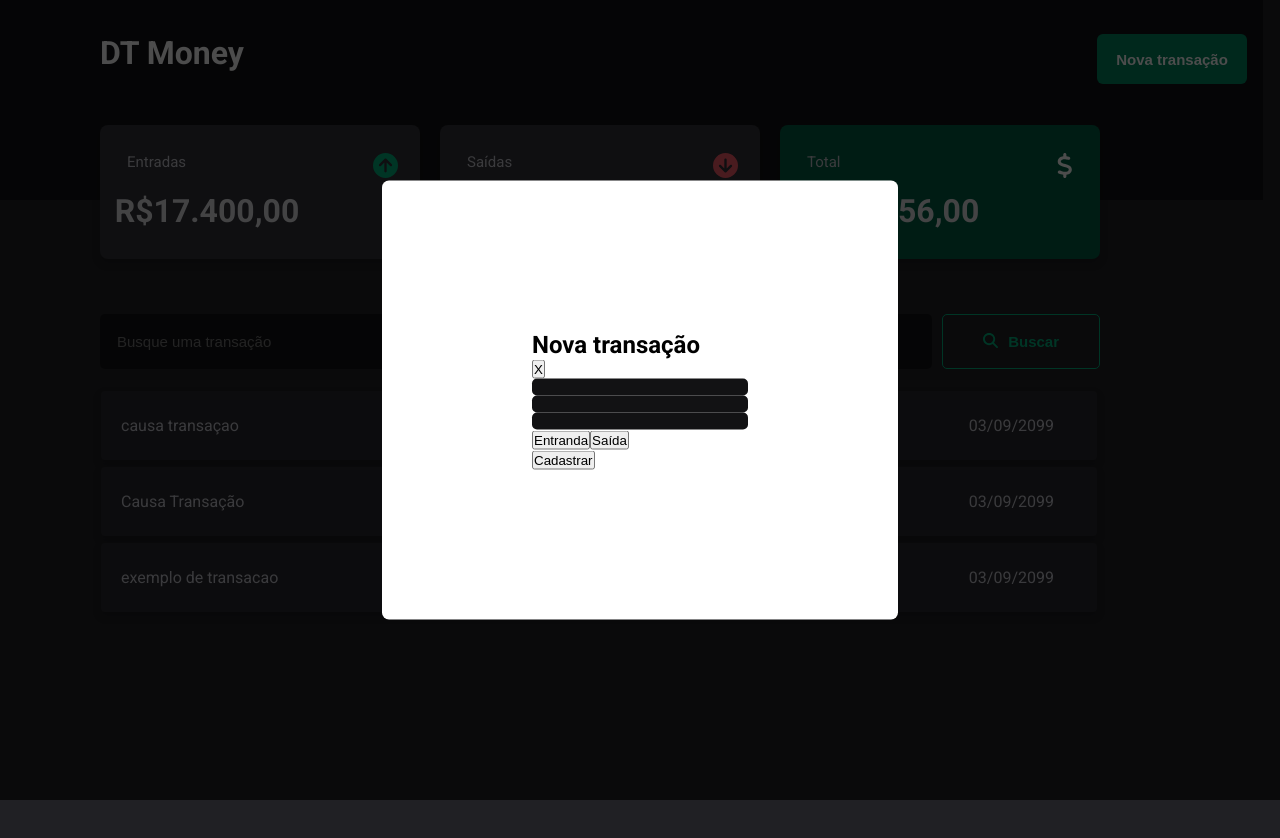
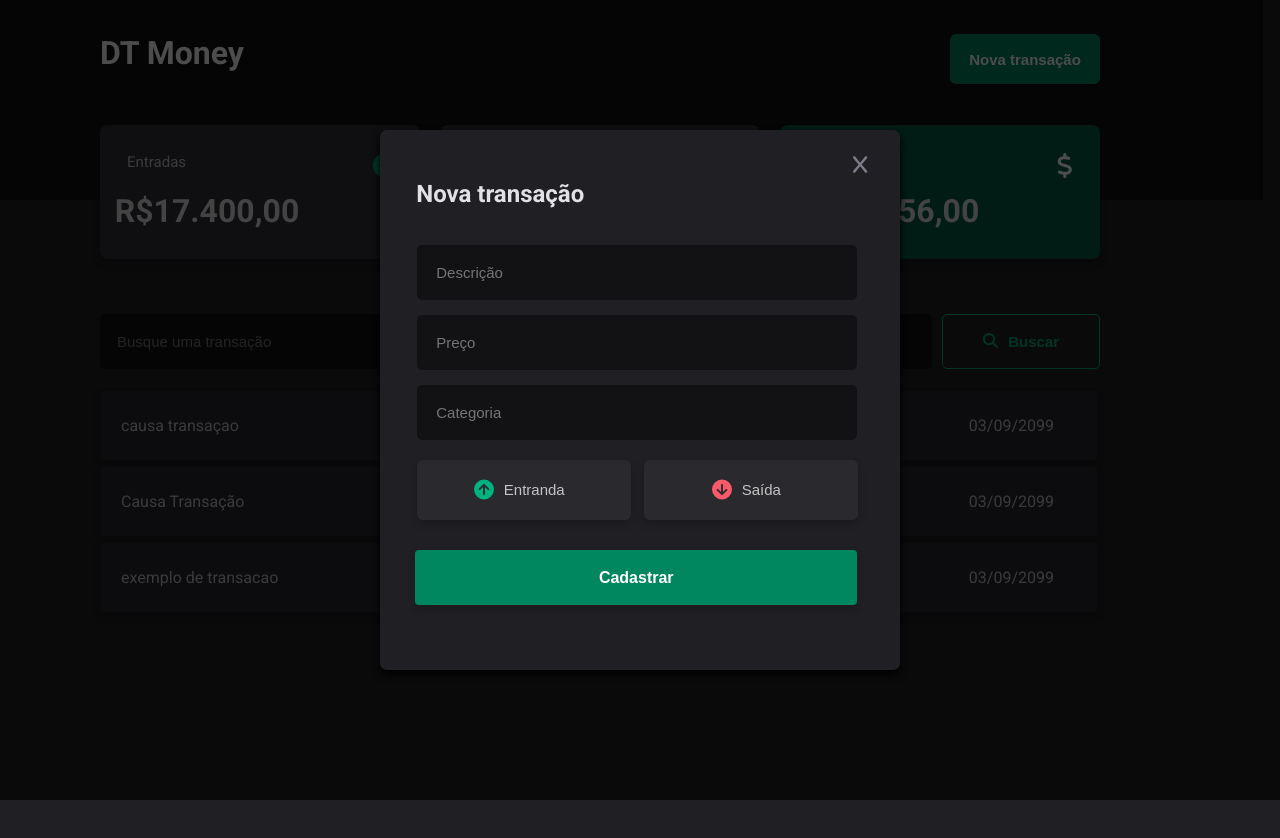
Before and after one commit to iTzGustavoRocha/projeto-dtmoney, a React (Vite) app: page / in a window 1280 px wide. Both pictures are taken after a click on the button "Nova transação". Shown: the top 838 px of the page. Built offline with nearby package versions, Linux system fonts and the light colour scheme.

Commit message:
estilizacao modal nova transaçao

```diff
--- a/src/DTMoney.css
+++ b/src/DTMoney.css
@@ -48,7 +48,7 @@ h1.DTMoney{
     margin-bottom: 34px;
     border-radius: 6px;
     border-style: none;
-    margin-right: 16px;
+    margin-right: 163px;
     font-weight: 600;
     font-size: 15px;
     justify-content: center;
@@ -205,7 +205,7 @@ h1.DTMoney{
 }
 
 
-form{
+.form{
 
     display: flex;
     height: 55px;
@@ -215,7 +215,7 @@ form{
     margin-top: -20px;
 
 }
-input{
+.barraPesquisaTransacao{
     display: flex;
     font-size: 15px;
     width: 100%;
--- a/src/DTMoney.jsx
+++ b/src/DTMoney.jsx
@@ -1,11 +1,13 @@
 import  { useState } from "react";
 import "./DTMoney.css";
 import Modal from './componets/modal';
+import "./componets/modal.css"
 import { FontAwesomeIcon } from "@fortawesome/react-fontawesome";
 import { faCircleArrowUp } from "@fortawesome/free-solid-svg-icons";
 import { faCircleArrowDown } from "@fortawesome/free-solid-svg-icons";
 import { faDollarSign } from "@fortawesome/free-solid-svg-icons";
 import { faMagnifyingGlass } from "@fortawesome/free-solid-svg-icons";
+
 
 
 
@@ -51,7 +53,7 @@ function DTMoney(){
                 </div>
             </div>
             <div>
-                <form >
+                <form className="form">
                     <input className="barraPesquisaTransacao" type="text" placeholder="Busque uma transação"/>
                     <button className="botaoBuscarTransacao" type="submit"><FontAwesomeIcon icon={faMagnifyingGlass}/> Buscar</button>
                 </form>
@@ -79,7 +81,7 @@ function DTMoney(){
                 </table>
                 <div>
 
-                    <Modal isOpen={openModal}/>
+                    <Modal isOpen={openModal} setModalOpen={() => setOpenModal(!openModal)}/>
                 </div>
 
 
--- /dev/null
+++ b/src/componets/modal.css
@@ -0,0 +1,178 @@
+.backgroundModal{
+    position: fixed;
+    top:0;
+    bottom:0;
+    left:0;
+    right:0;
+    background-color: rgb(0,0,0, 0.7);
+    z-index: 1000;
+
+}
+
+.modalStyle{
+    position: fixed;
+    top: 50%;
+    left: 50%;
+    width:520px;
+    height: 540px;
+    transform: translate(-50%,-50%);
+    padding: 150px;
+    background-color: #202024;
+    border-radius: 7px;
+    display: flex;
+    box-shadow: 0 4px 8px rgb(0, 0, 0, 1);
+
+
+}
+
+.tituloModal{
+    color: #e1e1e6;
+    position: relative;
+    top: -100px;
+    right: 148px;
+    height: 40px;
+    width: 300px;
+    white-space: nowrap;
+
+
+}
+
+.fecharModal{
+    background: none;
+    font-size: 19px;
+    border: none;
+    color: #7C7C8A;
+    position:relative;
+    bottom:135px;
+    left:313px;
+    height: 39px;
+    width: 35px;
+    padding: 10px;
+    border-radius: 7px;
+    text-align: center;
+    justify-content: center;
+
+}
+
+.fecharModal:hover{
+    cursor: pointer;
+    background: #121214;
+}
+
+.formModal{
+    display:inline-flexbox;
+    position: relative;
+    right: 315px;
+    bottom: 50px;
+    width: 440px;
+    border-radius: 7px;
+    height: 220px;
+
+
+}
+
+.inputModal{
+    display: flexbox;
+    font-size: 15px;
+    width: 100%;
+    background: #121214;
+    padding: 19px;
+    margin-top: 15px;
+    border: none;
+    border-style: none;
+    border-radius: 5px;
+}
+
+.botoesTipoTransacao{
+
+    display: flex;
+    justify-content: space-between;
+    position: relative;
+    right:755px;
+    top: 180px;
+    width: auto;
+    height: 40px;
+
+
+
+
+}
+
+.botaoEntradaModal{
+
+    width: 214px;
+    height: 60px;
+    margin-right: 13px;
+    padding-bottom: 10px;
+    border-radius: 6px;
+    font-weight:lighter;
+    font-size: 15px;
+    color: #c4c4c4;
+    text-align: center;
+    background: #29292e;
+    border: none;
+    box-shadow: 0 4px 8px rgb(0, 0, 0, 0.2);
+    justify-content: center;
+
+
+
+
+}
+
+.iconModal{
+    height: 25px;
+    position: relative;
+    top: 5px;
+    right: 10px;
+    width: 20px;
+
+    color: #00b37e;
+}
+
+.botaoSaidaModal{
+    width: 214px;
+    height: 60px;
+    margin-right: 13px;
+    border-radius: 6px;
+    padding-bottom: 10px;
+    font-weight:lighter;
+    font-size: 15px;
+    color: #c4c4c4;
+    text-align: center;
+    background: #29292e;
+    border: none;
+    box-shadow: 0 4px 8px rgb(0, 0, 0, 0.2);
+    justify-content: center;
+}
+
+.iconSaidaModal{
+    height: 25px;
+    position: relative;
+    top: 5px;
+    right: 10px;
+    width: 20px;
+    color: #f75a68;
+}
+
+.divButtonCadastrar{
+    display: flex;
+    position: relative;
+    right: 456px;
+    top: 90px;
+    width: 442px;
+    height: 55px;
+
+
+
+}
+
+.botaoCadastrarModal{
+    width: 100%;
+    background: #00875f;
+    border: none;
+    border-radius: 4px;
+    color: #ffffff;
+    font-weight:bolder;
+    font-size: 16px;
+    box-shadow: 0 4px 8px rgb(0, 0, 0, 0.2);
+}
--- a/src/componets/modal.jsx
+++ b/src/componets/modal.jsx
@@ -1,49 +1,38 @@
 import 'react'
+import { faX } from '@fortawesome/free-solid-svg-icons'
+import { FontAwesomeIcon } from '@fortawesome/react-fontawesome'
+import { faCircleArrowUp } from "@fortawesome/free-solid-svg-icons";
+import { faCircleArrowDown } from "@fortawesome/free-solid-svg-icons";
 
 
 
-
-const BACKGROUND_STYLE = {
-    position: 'fixed',
-    top:'0',
-    bottom:'0',
-    left:'0',
-    right:'0',
-    backgroundColor: 'rgb(0,0,0, 0.7)',
-    zIndex: '1000',
-}
-
-const MODAL_STYLE ={
-    position: 'fixed',
-    top: '50%',
-    left: '50%',
-    transform: 'translate(-50%,-50%)',
-    padding: '150px',
-    backgroundColor: '#fff',
-    borderRadius: '7px'
-
-}
-
-export default function Modal({isOpen}) {
+export default function Modal({isOpen, setModalOpen}) {
 
     if(isOpen){
         return (
-            <div style={BACKGROUND_STYLE}>
-                <div style={MODAL_STYLE}>
-                    <h2>Nova transação</h2>
-                    <button>X</button>
+            <div className='backgroundModal'>
+                <div className='modalStyle'>
+                    <button className='fecharModal' onClick={setModalOpen}> < FontAwesomeIcon icon={faX}/> </button>
+
+                    <h2 className='tituloModal'>Nova transação</h2>
+
                     <div>
-                        <input type="text" />
-                        <input type="text" />
-                        <input type="text" />
+                        <form className='formModal'>
+                            <input className='inputModal' placeholder='Descrição' type="text" />
+                            <input className='inputModal' placeholder='Preço' type="text" />
+                            <input className='inputModal' placeholder='Categoria' type="text" />
+                        </form>
                     </div>
-                    <div>
-                        <button>Entranda</button>
-                        <button>Saída</button>
+                    <div className='botoesTipoTransacao'>
+                        <button className='botaoEntradaModal'><FontAwesomeIcon className="iconModal" icon={faCircleArrowUp} />Entranda  </button>
+                        <button className='botaoSaidaModal'><FontAwesomeIcon className="iconSaidaModal" icon={faCircleArrowDown} />Saída</button>
+                        <div className='divButtonCadastrar'>
+                            <button className='botaoCadastrarModal' >Cadastrar</button>
+                        </div>
+
+
                     </div>
-                    <div>
-                        <button>Cadastrar</button>
-                    </div>
+
                 </div>
             </div>
         )
```
